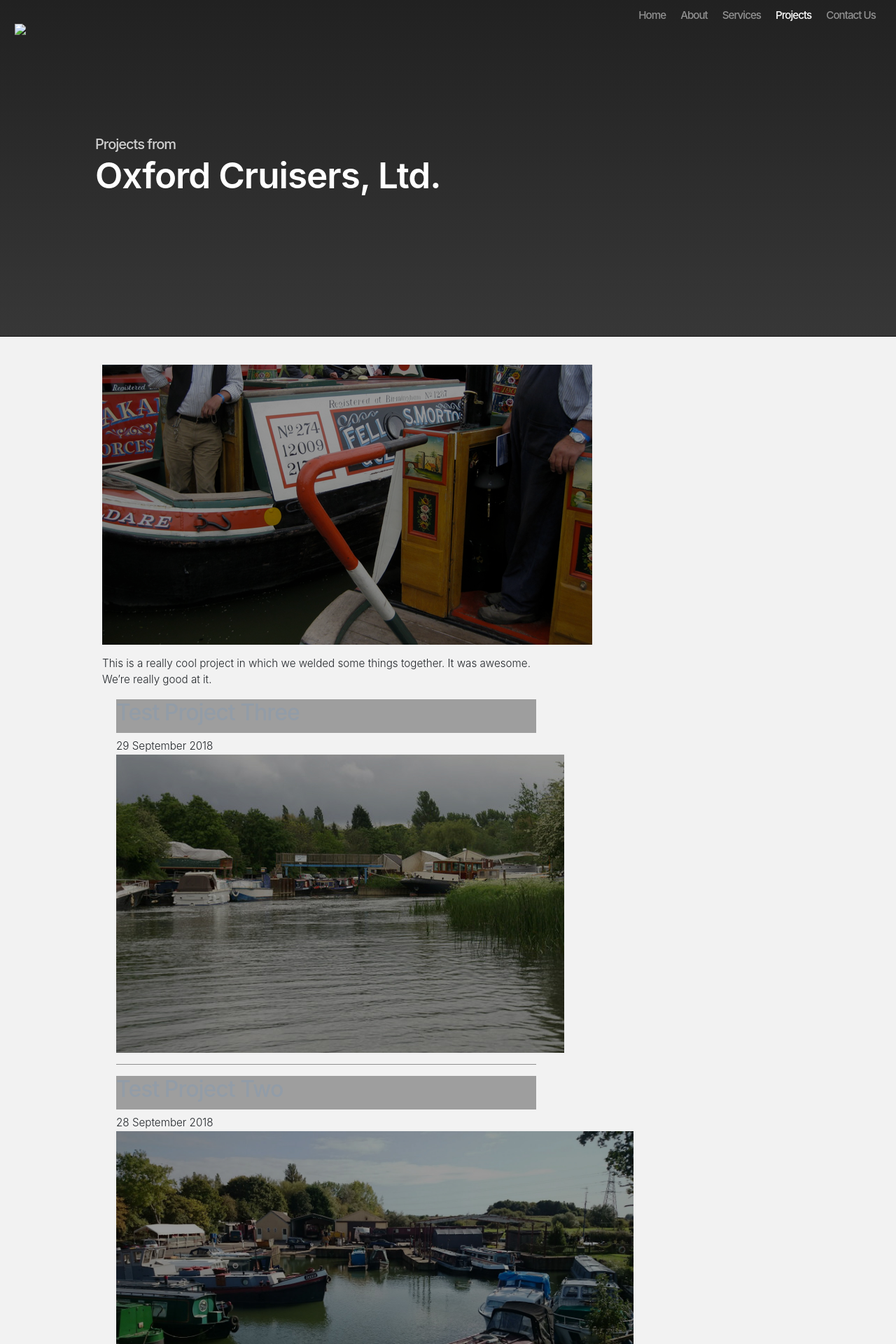
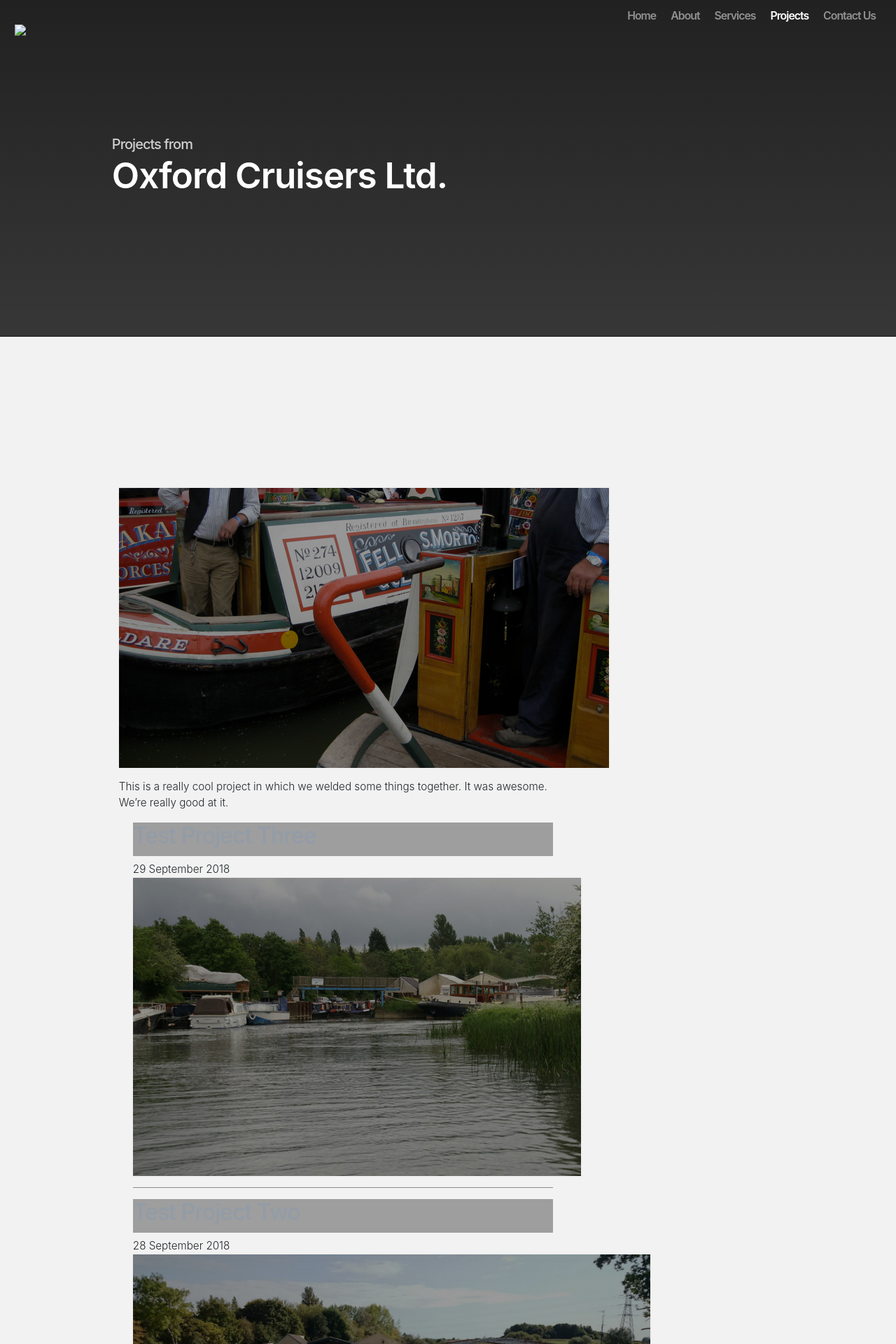
Before and after one commit to pages-themes/slate, a Jekyll site: the page built from _posts/2018-09-27-test-project-one.md, in a window 1280 px wide. Shown: the top 1920 px of the page at 70% size. Built offline with Jekyll 4.4.1, drawn with Linux system fonts in a browser that asks for light colours; our own code applies the rules of GitHub Pages for plain Markdown files; some of the changed text lies outside the part shown; grey boxes are pictures that could not be loaded.

Commit message:
Edit Header Styles & Add Footer

```diff
--- a/_layouts/default.html
+++ b/_layouts/default.html
@@ -46,7 +46,7 @@
         <header class="inner">
 
           <p class="tag-line">Projects from</p>
-          <h1 style="color: #ffffff; font-weight: 600;">Oxford Cruisers, Ltd.</h1>
+          <h1 style="color: #ffffff; font-weight: 600;">Oxford Cruisers Ltd.</h1>
 
         </header>
     </div>
@@ -72,14 +72,70 @@
       </section>
     </div>
 
-    <!-- FOOTER  -->
-    <div id="footer_wrap" class="outer">
-      <footer class="inner">
-        {% if site.github.is_project_page %}
-        <p class="copyright">{{ site.title | default: site.github.repository_name }} maintained by <a href="{{ site.github.owner_url }}">{{ site.github.owner_name }}</a></p>
-        {% endif %}
-      </footer>
-    </div>
+    <!-- FOOTER -->
+    <footer class="bg-dark">
+        <div class="row featurette2">
+            <div class="col-md-7 order-md-2 text-right">
+                <h5>Contact Us</h5>
+                <span>(P) 01865 881698</span><br>
+                <span>(F) 01865 880056</span><br>
+                <span>oxfordcruisers@aol.com</span><br><br><br><br>
+                <h5>Testimonials</h5>
+                <div id="Carousel2" class="carousel carousel2 slide" data-ride="carousel">
+                    <ol class="carousel-indicators">
+                        <li data-target="#Carousel2" data-slide-to="0" class="active"></li>
+                        <li data-target="#Carousel2" data-slide-to="1"></li>
+                        <li data-target="#Carousel2" data-slide-to="2"></li>
+                    </ol>
+                    <div class="carousel-inner2">
+                        <div class="carousel-item carousel-item2 active">
+                            <div class="carousel-caption carousel-caption2 small-carousel-text text-right">
+                                <p class="tag-line"><strong>
+                                "Thank you for excellent work re-bottoming Progress. Not an easy or straight-forward job, made harder by the exceptionally hot weather. Cutting out large sections to remove the encapsulated ballast was clearly tough work and required precision cutting to avoid internal damage.<br><br> Over Progress's 35 years, she has been in a number of yards and I have learned to expect the cleaning up after! I couldn't believe the minimal amount of dirt and dust inside after the major work you completed. This is probably reflected by the cleanliness of your shed! "Good on" your chaps, I say!!<br><br>You run an impressive and highly professional yard ... Thank you again for a good job, completed on time and within the estimate."
+                                </strong></p>
+                                <p class="tag-line"><em class="smaller">Chris Coburn, 10 July 2017</em></p>
+                            </div>
+                        </div>
+                        <div class="carousel-item carousel-item2">
+                            <div class="carousel-caption carousel-caption2 small-carousel-text text-right">
+                                <p class="tag-line"><strong>
+                        "My favorite place to have work done."
+                      </strong></p>
+                                <p class="tag-line"><em class="smaller">Jimmy John, 7 April 2018</em></p>
+                            </div>
+                        </div>
+                        <div class="carousel-item carousel-item2">
+                            <div class="carousel-caption carousel-caption2 small-carousel-text text-right">
+                                <p class="tag-line"><strong>
+                        "Awesome location, awesome staff. Will definitely return."
+                      </strong></p>
+                                <p class="tag-line"><em class="smaller">Joseph Smith, 12 June 2020</em></p>
+                            </div>
+                        </div>
+                    </div>
+                    <a class="carousel-control-prev" href="#Carousel2" role="button" data-slide="prev">
+                  <span class="carousel-control-prev-icon" aria-hidden="true"></span>
+                  <span class="sr-only">Previous</span>
+                </a>
+                    <a class="carousel-control-next" href="#Carousel2" role="button" data-slide="next">
+                  <span class="carousel-control-next-icon" aria-hidden="true"></span>
+                  <span class="sr-only">Next</span>
+                </a>
+                </div>
+            </div>
+            <div class="col-md-5 order-md-1" style="z-index: 1;">
+                <iframe width="320" height="280" frameborder="0" scrolling="no" marginheight="0" marginwidth="0" src="https://maps.google.co.uk/?ie=UTF8&amp;t=h&amp;ll=51.7653632,-1.358777&amp;spn=0.003187,0.006866&amp;z=16&amp;output=embed"></iframe>
+                <h5><br>Oxford Cruisers Ltd.</h5>
+                <p>The Boat Centre<br> Oxford Road<br> Eynsham
+                    <br> OX29 4DA
+                </p>
+            </div>
+        </div>
+        <div id="footnote">
+            <p class="float-right"><a href="#">Back to top</a></p>
+            <p>&copy; 2018 Oxford Cruisers Ltd.</p>
+        </div>
+    </footer>
 
     {% if site.google_analytics %}
       <script>
```
Also changed, not shown: assets/css/bootstrap.css.
